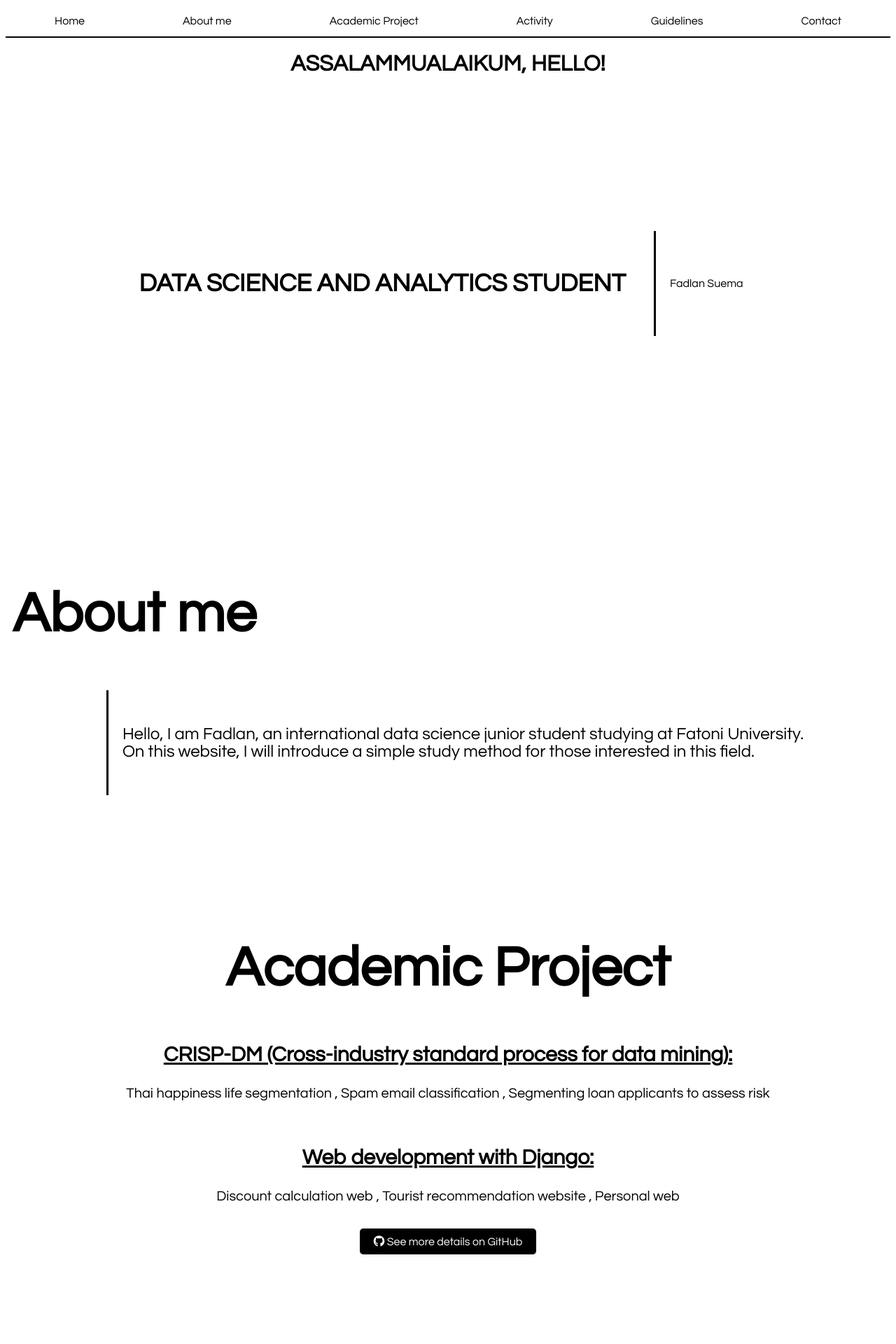
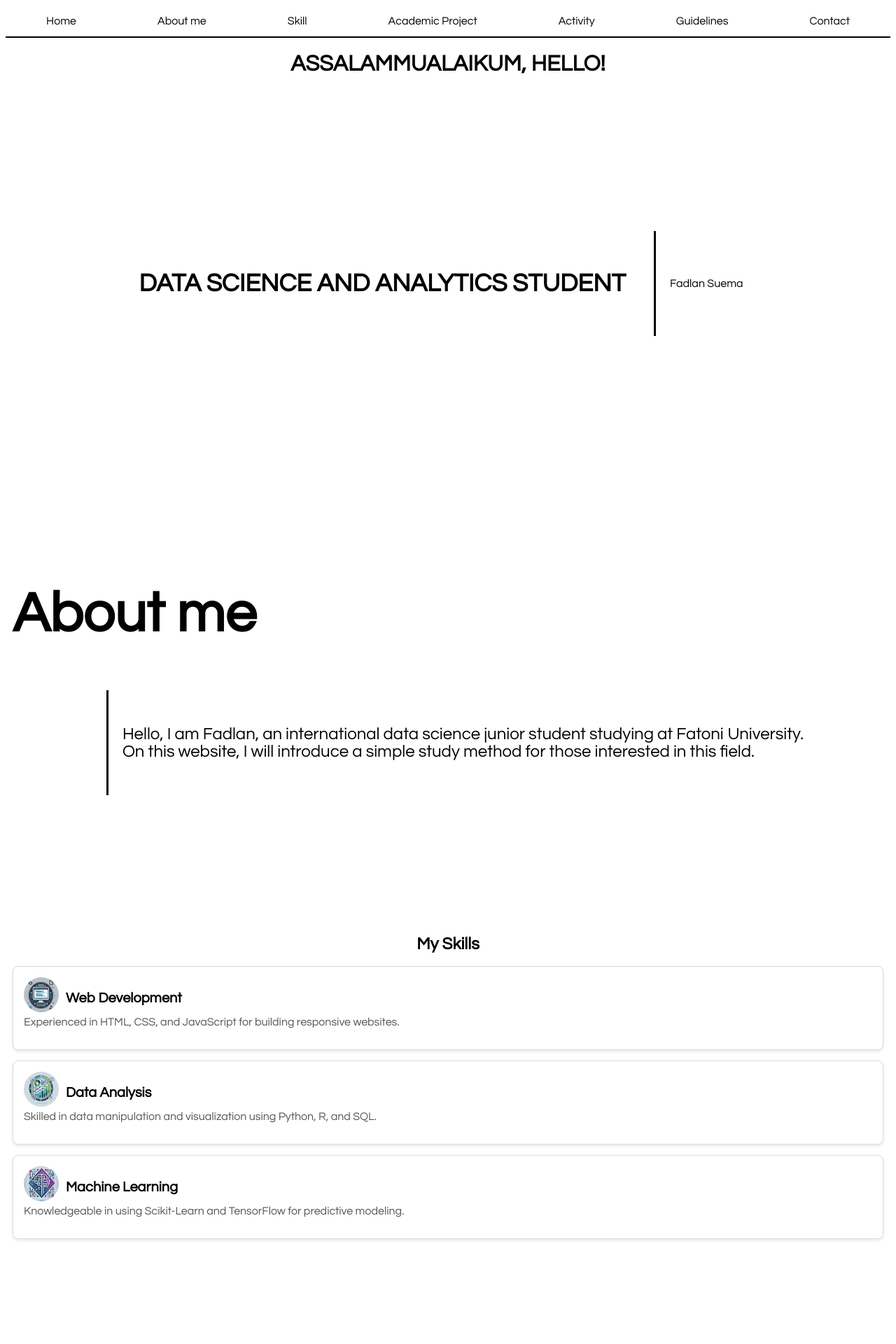
Before and after one commit to phqsuema123/personal-web, a Django app: page / in a window 1280 px wide. Shown: the top 1920 px of the page at 70% size. Run offline with Django 3.2, Linux system fonts and the light colour scheme; data comes from the database, SQL or seed files in the repository; some libraries are stand-ins or nearby versions.

Commit message:
add skill padding

```diff
--- a/personalweb/myweb/static/hmm.css
+++ b/personalweb/myweb/static/hmm.css
@@ -383,3 +383,67 @@ section{
     background-color: rgba(0, 0, 0, 0.8);
     cursor: pointer;
 }
+
+/* Section Styling */
+#secskill {
+    padding: 20px;
+    background-color: #f9f9f9;
+    border-radius: 8px;
+    margin-bottom: 20px;
+}
+
+/* Heading Styling */
+#secskill h2 {
+    font-size: 24px;
+    color: #333;
+    margin-bottom: 15px;
+}
+
+/* Skill List Styling */
+#secskill ul {
+    list-style-type: none;
+    padding: 0;
+}
+
+#secskill ul li {
+    background-color: #e0e0e0;
+    margin: 5px 0;
+    padding: 10px;
+    border-radius: 4px;
+}
+
+/* Skill Card Styling */
+.skill-card {
+    background-color: #fff;
+    border: 1px solid #ddd;
+    padding: 15px;
+    border-radius: 8px;
+    margin-bottom: 15px;
+    box-shadow: 0 2px 4px rgba(0, 0, 0, 0.1);
+}
+
+.skill-card h3 {
+    font-size: 20px;
+    color: #000000;
+    margin-bottom: 8px;
+}
+
+.skill-card p {
+    font-size: 16px;
+    color: #555;
+}
+
+/* Add some hover effect */
+.skill-card:hover {
+    background-color: #f0f8ff;
+    border-color: #4e4e4e;
+    box-shadow: 0 4px 8px rgba(119, 120, 122, 0.2);
+}
+
+.skill-logo {
+    width: 50px;
+    height: 50px;
+    margin-right: 10px;
+    float: left;
+    border-radius: 50%;
+}
--- a/personalweb/myweb/templates/index.html
+++ b/personalweb/myweb/templates/index.html
@@ -2,7 +2,7 @@
 <!DOCTYPE html>
 <html lang="en">
 <head>
-    <title>Personal Website</title>
+    <title>Fadlan site</title>
     <link rel="stylesheet" href="{% static 'hmm.css' %}?{% now 'U' %}">
     <link href="https://fonts.googleapis.com/css2?family=Questrial&display=swap" rel="stylesheet">
     <link rel="stylesheet" href="https://cdnjs.cloudflare.com/ajax/libs/font-awesome/6.0.0-beta3/css/all.min.css">
@@ -12,6 +12,7 @@
         <ul>
             <li><a href="#">Home</a></li>
             <li><a href="#about-me">About me</a></li>
+            <li><a href="#skill">Skill</a></li>
             <li><a href="#academic-project">Academic Project</a></li>
             <li><a href="#activity">Activity</a></li>
             <li><a href="#guild">Guidelines</a></li>
@@ -41,11 +42,28 @@
             </p>
         </div>
     </section>
+    <section id="skill">
+        <h2>My Skills</h2>
+        <div class="skill-card">
+            <img src="static/image/1.png" alt="Web Development" class="skill-logo">
+            <h3>Web Development</h3>
+            <p>Experienced in HTML, CSS, and JavaScript for building responsive websites.</p>
+        </div>
+        <div class="skill-card">
+            <img src="static/image/2.png" alt="Data Analysis" class="skill-logo">
+            <h3>Data Analysis</h3>
+            <p>Skilled in data manipulation and visualization using Python, R, and SQL.</p>
+        </div>
+        <div class="skill-card">
+            <img src="static/image/3.png" alt="Machine Learning" class="skill-logo">
+            <h3>Machine Learning</h3>
+            <p>Knowledgeable in using Scikit-Learn and TensorFlow for predictive modeling.</p>
+        </div>
+    </section>
 
     <section id="academic-project">
         <h2 id="acd" class="animated-header">Academic Project</h2>
         <div id="divcon">
-            <!-- Loop through the academic projects dynamically -->
             {% for project in academic_projects %}
                 <h3 id="h3acd" class="animated-header">{{ project.title }}:</h3>
                 <p id="acdcon" class="animated-header">{{ project.description }}</p><br>
@@ -62,7 +80,6 @@
     <section id="activity">
         <h2 id="act" class="animated-header">Activity</h2>
         <p id="pact" class="animated-header">
-            <!-- Loop through the activities dynamically -->
             {% for activity in activities %}
                 - {{ activity.title }}<br>
                 {{ activity.description }}<br><br>
@@ -98,7 +115,7 @@
         <h2 class="animated-header">Share your advice for those interested in data science.</h2>
         <div id="disqus_thread"></div>
         <script>
-            (function() { // DON'T EDIT BELOW THIS LINE
+            (function() {
             var d = document, s = d.createElement('script');
             s.src = 'https://presonalwebsite.disqus.com/embed.js';
             s.setAttribute('data-timestamp', +new Date());
```
Also changed, not shown: personalweb/myweb/static/image/1.png (added), personalweb/myweb/static/image/2.png (added), personalweb/myweb/static/image/3.png (added).
